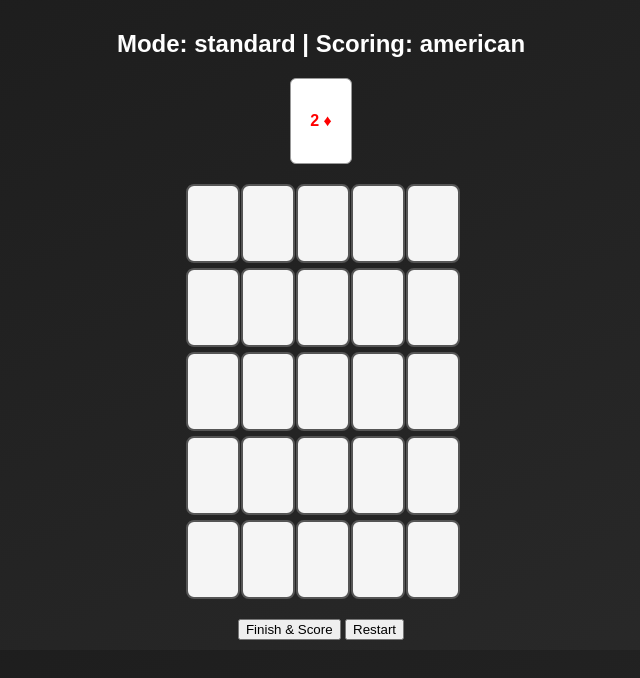
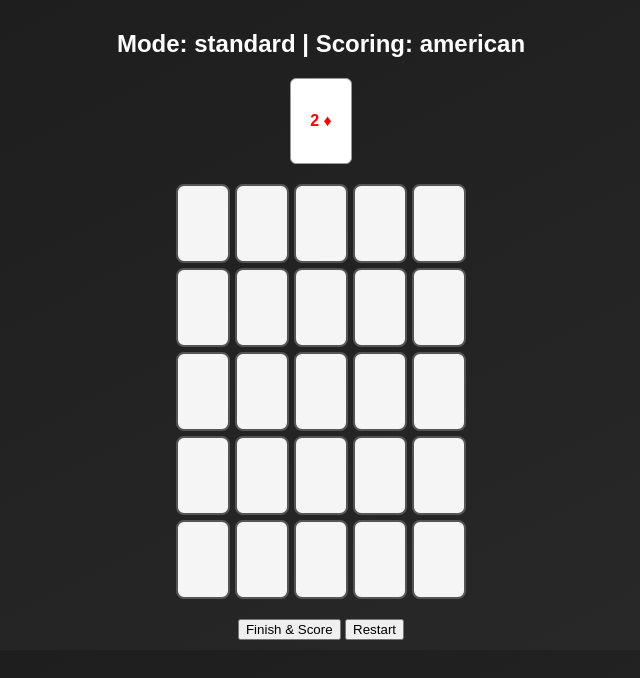
Before and after one commit to magicat8/poker-squares, a plain HTML site: page index.html in a window 1280 px wide. Both pictures are taken after a click on the button "Start Game". Shown: the whole page, without its empty margins (319-959 px from the left). Drawn offline with Linux system fonts and the light colour scheme.

Commit message:
Update style.css

```diff
--- a/style.css
+++ b/style.css
@@ -13,10 +13,10 @@ body {
 
 #grid {
   display: grid;
-  grid-template-columns: repeat(5, 50px); /* match card width */
+  grid-template-columns: repeat(5, auto); /* use auto instead of 1fr */
   gap: 5px;
-  width: fit-content;
   margin: 20px auto;
+  justify-content: center;
 }
 
 #grid .cell {
@@ -29,7 +29,6 @@ body {
   justify-content: center;
   align-items: center;
 }
-
 
 #card-pool {
   display: flex;
```
